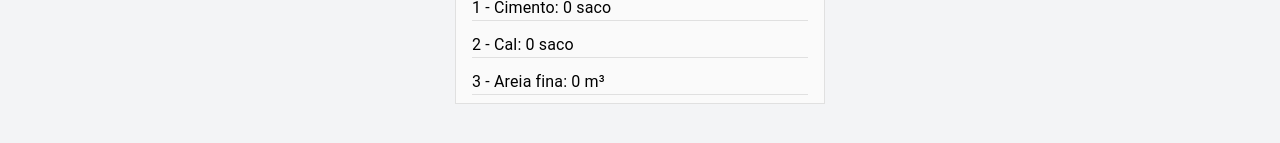
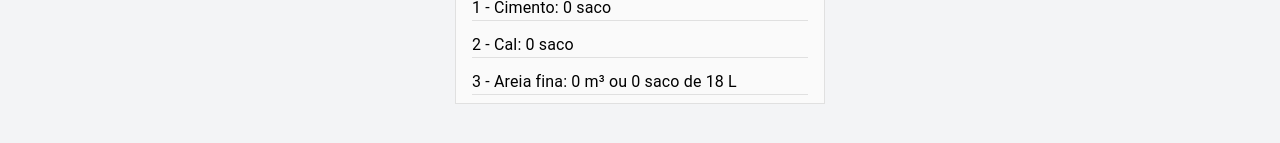
Before and after one commit to Megas-MDN/smart-builder, a React (Vite) app: page /reboco in a window 1280 px wide. Shown: the part 621-764 px from the top of the page. Built offline with nearby package versions, Linux system fonts and the light colour scheme.

Commit message:
feat: Reboco calc litros

```diff
--- a/src/pages/Reboco/components/MaterialListEmbolso.tsx
+++ b/src/pages/Reboco/components/MaterialListEmbolso.tsx
@@ -8,7 +8,7 @@ import { calcEmbolso } from "../../../utils/calcEmbolso";
 
 export const MaterialListEmbolso = () => {
   const { wall, cal, cimento, areiaFina, thickness } = useEmbolsoStore();
-  const { scCimento, m3, scCal } = calcEmbolso({
+  const { scCimento, m3, scCal, scAreiaFina } = calcEmbolso({
     wall,
     cal,
     cimento,
@@ -71,7 +71,9 @@ export const MaterialListEmbolso = () => {
           sx={{
             borderBottom: "1px solid #E0E0E0",
           }}
-        >{`3 - Areia fina: ${m3} m³`}</Text>
+        >{`3 - Areia fina: ${m3} m³ ou ${scAreiaFina} saco${
+          scAreiaFina > 1 ? "s" : ""
+        } de 18 L`}</Text>
         {/* <Text
           sx={{
             fontWeight: "600",
--- a/src/utils/calcEmbolso.ts
+++ b/src/utils/calcEmbolso.ts
@@ -14,7 +14,7 @@ export const calcEmbolso = ({
   thickness: string;
 }) => {
   const LATA = 18;
-  const res = { scCimento: 0, m3: 0, scCal: 0 };
+  const res = { scCimento: 0, m3: 0, scCal: 0, scAreiaFina: 0 };
   const numWall = Number(wall);
   const numCal = Number(cal);
   const numCimento = Number(cimento);
@@ -39,6 +39,6 @@ export const calcEmbolso = ({
   const scCimento = rounded(lataCimento / 2, 0);
   const scCal = rounded(lataCal, 0);
   const m3 = rounded((lataAreia * LATA) / 1000, 2);
-
-  return { scCimento, m3, scCal };
+  const scAreiaFina = rounded(lataAreia, 0);
+  return { scCimento, m3, scCal, scAreiaFina };
 };
```
